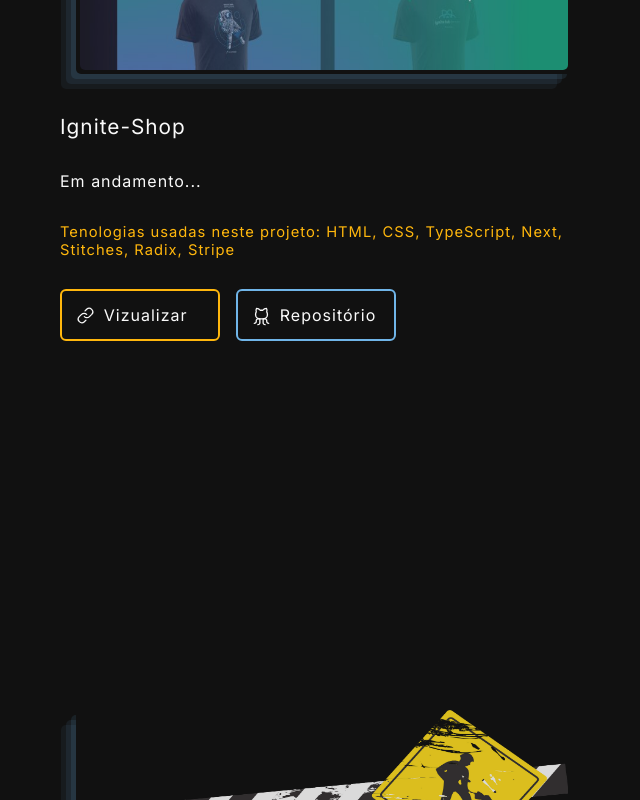
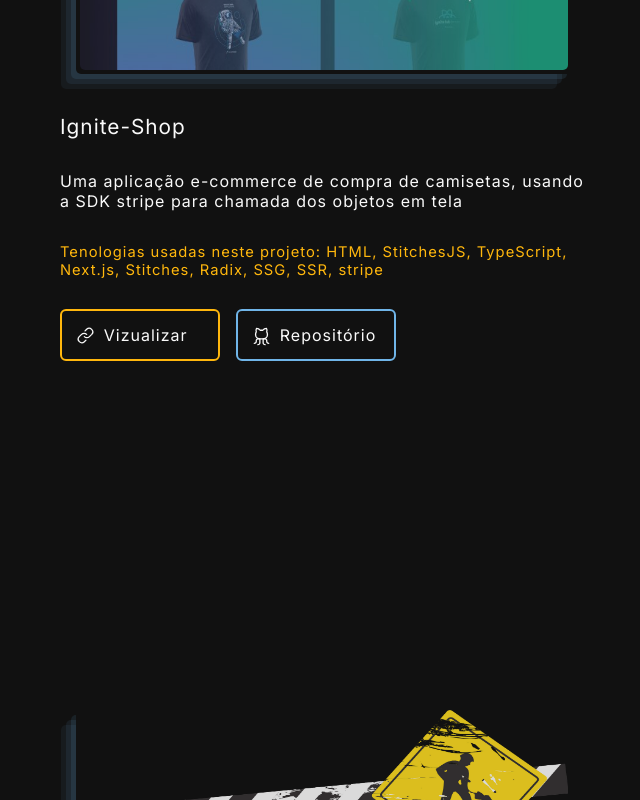
Before and after one commit to pedroeduardobibiano/Portfolio, a React (Vite) app: page /Projeto in a window 1280 px wide. Shown: the part 3680-4480 px from the top of the page, without its empty margins (324-964 px from the left). Built offline with nearby package versions, Linux system fonts and the light colour scheme.

Commit message:
Put-Link

```diff
--- a/src/components/Header/index.tsx
+++ b/src/components/Header/index.tsx
@@ -14,8 +14,6 @@
 import typescript from "../../assets/Icons/typescript.svg";
 
 import { Sun, Moon } from "phosphor-react";
-
-import { useState } from "react";
 import { MenuBar } from "./menuBar";
 
 interface PropsTheme {
--- a/src/data/projects.ts
+++ b/src/data/projects.ts
@@ -36,28 +36,33 @@
     id: 4,
     img: "gitblog.jpg",
     titulo: "Github Blog",
-    descrição: "Uma aplicação que utiliza a API do GitHub para buscar issues de um repositório, dados do perfil e exibir elas como um blog.",
-    tecnologia: "HTML, CSS, TypeScript, Styled-Componets, API do Github, Axios, React Hook Form",
+    descrição:
+      "Uma aplicação que utiliza a API do GitHub para buscar issues de um repositório, dados do perfil e exibir elas como um blog.",
+    tecnologia:
+      "HTML, CSS, TypeScript, Styled-Componets, API do Github, Axios, React Hook Form",
     linkGit: "https://github.com/pedroeduardobibiano/GitBlog",
     linkProject: "https://gitblog-bg.netlify.app/",
   },
 
   {
-    id: 5,
+    id: 6,
     img: "shop.jpg",
     titulo: "Ignite-Shop",
-    descrição: "Em andamento...",
-    tecnologia: "HTML, CSS, TypeScript, Next, Stitches, Radix, Stripe",
+    descrição:
+      "Uma aplicação e-commerce de compra de camisetas, usando a SDK stripe para chamada dos objetos em tela",
+    tecnologia:
+      "HTML, StitchesJS, TypeScript, Next.js, Stitches, Radix, SSG, SSR, stripe",
     linkGit: "https://github.com/pedroeduardobibiano/Shop",
-    linkProject: "https://construction-app-page.netlify.app/",
+    linkProject: "https://shop-lbt8.vercel.app/",
   },
 
   {
     id: 6,
     img: "construct.png",
-    titulo: "Em andamento...",
-    descrição: "Em andamento...",
-    tecnologia: "Tecnologias sendo decididas para o projeto que atualmente se encontra em desenvolvimento",
+    titulo: "Designe System",
+    descrição: "Criação de um Designe System.",
+    tecnologia:
+      "Tecnologias sendo decididas para o projeto que atualmente se encontra em desenvolvimento",
     linkGit: "https://construction-app-page.netlify.app/",
     linkProject: "https://construction-app-page.netlify.app/",
   },
```
